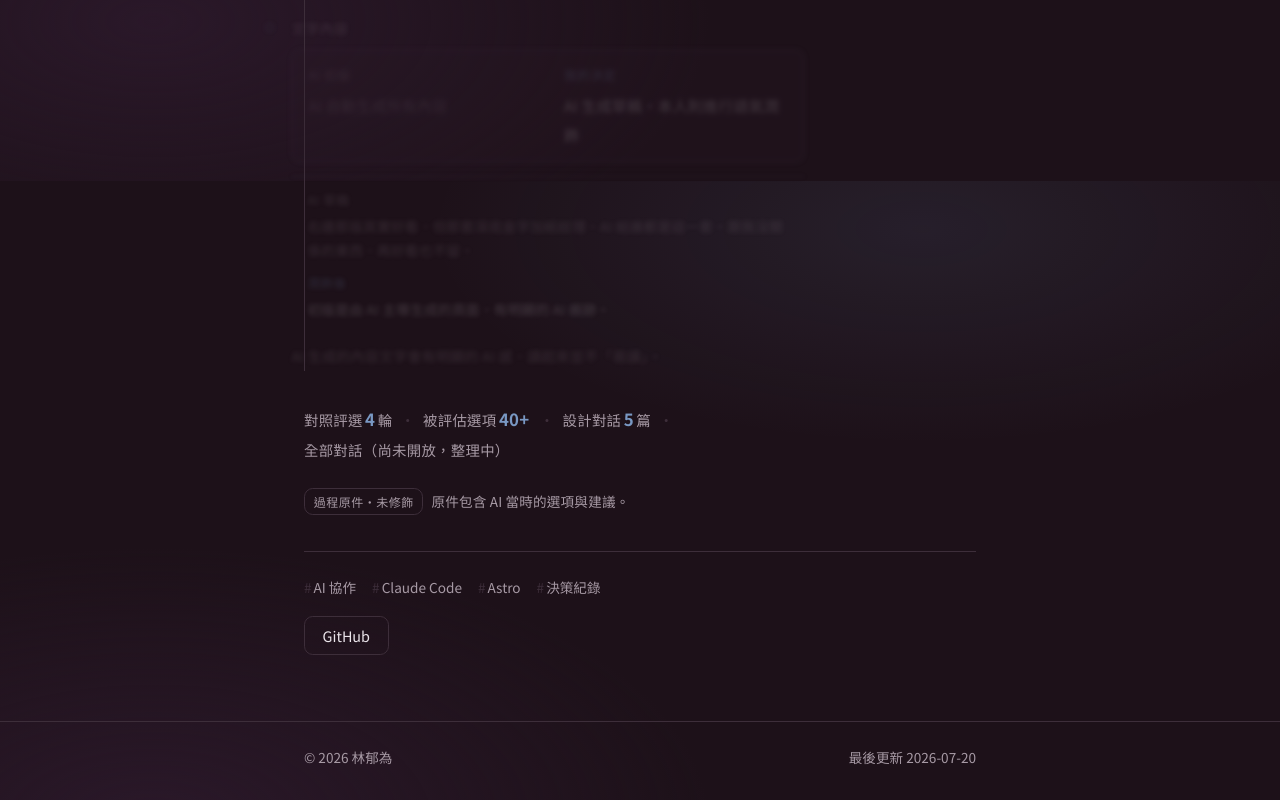
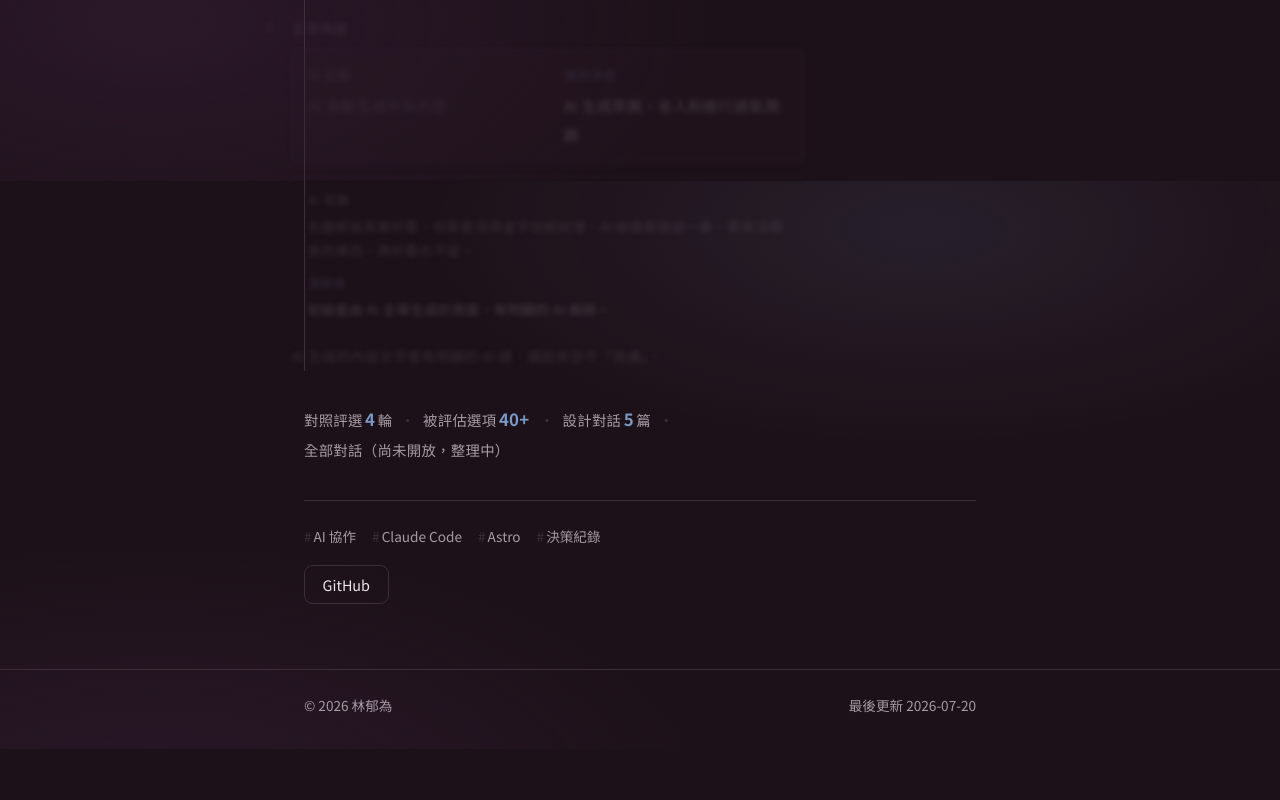
Before and after one commit to xup6m4jo6222/xup6m4jo6222.github.io, an Astro site: page /projects/ai/portfolio-site in a window 1280 px wide. Shown: the part 3019-3819 px from the top of the page. After the commit the page ends 3768 px from the top, so only its background shows below. Built offline with nearby package versions, Linux system fonts and the light colour scheme; Astro itself is replaced by a stand-in of ours.

Commit message:
五點修訂：刪過程原件行與回目錄連結、列表卡新摘要、進度趴數改右下浮動膠囊、首頁兩行描述

```diff
--- a/src/content/projects/ai/portfolio-site.md
+++ b/src/content/projects/ai/portfolio-site.md
@@ -1,6 +1,6 @@
 ---
 title: "AI 專案 #1 個人作品頁"
-summary: 這個網站的構思與方向出自本人，並與 Claude Code 一起討論，最終由它完成實作，並針對初版進行細節優化。
+summary: 簡述建造該網站的簡易經過
 category: ai
 tags: [AI 協作, Claude Code, Astro, 決策紀錄]
 links:
@@ -104,7 +104,6 @@ cover: /images/portfolio-site/current-v6.png
 </ul>
 
 <p class="cs-stats" style="margin-top:2rem"><span>對照評選<b>4</b>輪</span><i>·</i><span>被評估選項<b>40+</b></span><i>·</i><span>設計對話<b>5</b>篇</span><i>·</i><span>全部對話（尚未開放，整理中）</span></p>
-<p class="cs-raw"><span class="cs-rawchip">過程原件・未修飾</span>原件包含 AI 當時的選項與建議。</p>
 
 <script>
 (() => {
--- a/src/pages/index.astro
+++ b/src/pages/index.astro
@@ -10,7 +10,7 @@ const entryLinks = [
 <BaseLayout title="林郁為">
 	<section class="hero">
 		<h1 data-reveal>林郁為</h1>
-		<p data-reveal style="transition-delay: 380ms">統計背景，正朝資料科學邁進。</p>
+		<p data-reveal style="transition-delay: 380ms">個人作品頁<br />統計背景，正朝資料科學邁進</p>
 	</section>
 	<section class="entry-links" data-reveal style="transition-delay: 380ms">
 		{entryLinks.map((link) => <a href={link.href}>{link.label}</a>)}
--- a/src/styles/global.css
+++ b/src/styles/global.css
@@ -170,13 +170,22 @@ html {
 	font-weight: 600;
 }
 
+/* 捲動進度：固定於右下角的角標膠囊，不佔導覽列空間（窄螢幕會擠壓選項列） */
 .nav-progress {
-	margin-left: auto;
-	font-size: 0.8rem;
+	position: fixed;
+	right: 0.9rem;
+	bottom: 0.9rem;
+	z-index: 20;
+	font-size: 0.78rem;
 	color: var(--color-text-muted);
+	background: color-mix(in srgb, var(--color-bg) 82%, transparent);
+	border: 1px solid var(--color-border);
+	border-radius: 0.55rem;
+	padding: 0.15rem 0.55rem;
 	opacity: 0;
 	transition: opacity var(--dur) ease;
 	white-space: nowrap;
+	pointer-events: none;
 }
 
 .nav-progress.is-visible {
```
Also changed, not shown: public/process/why-mist-purple.html (+1 -1 lines).
